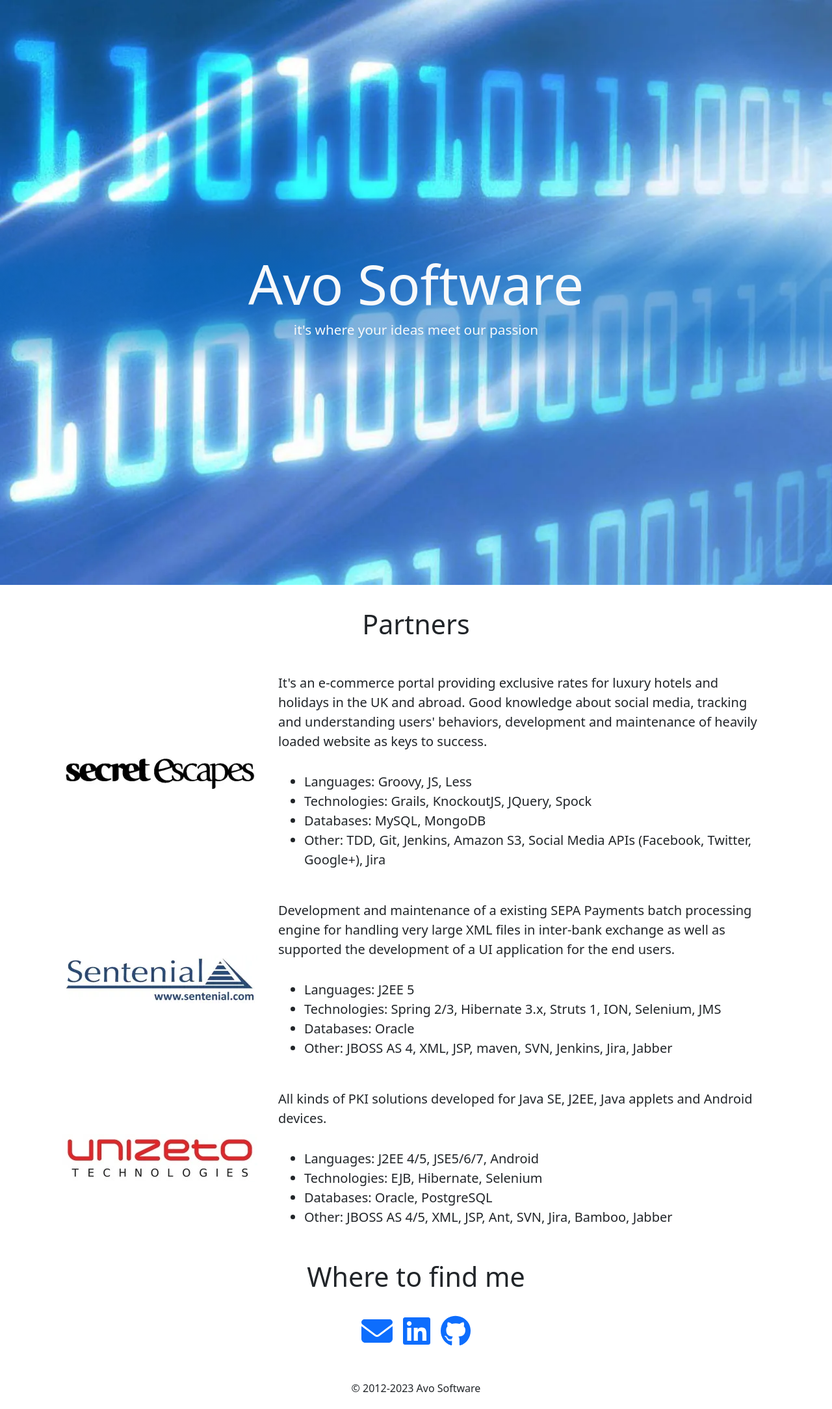
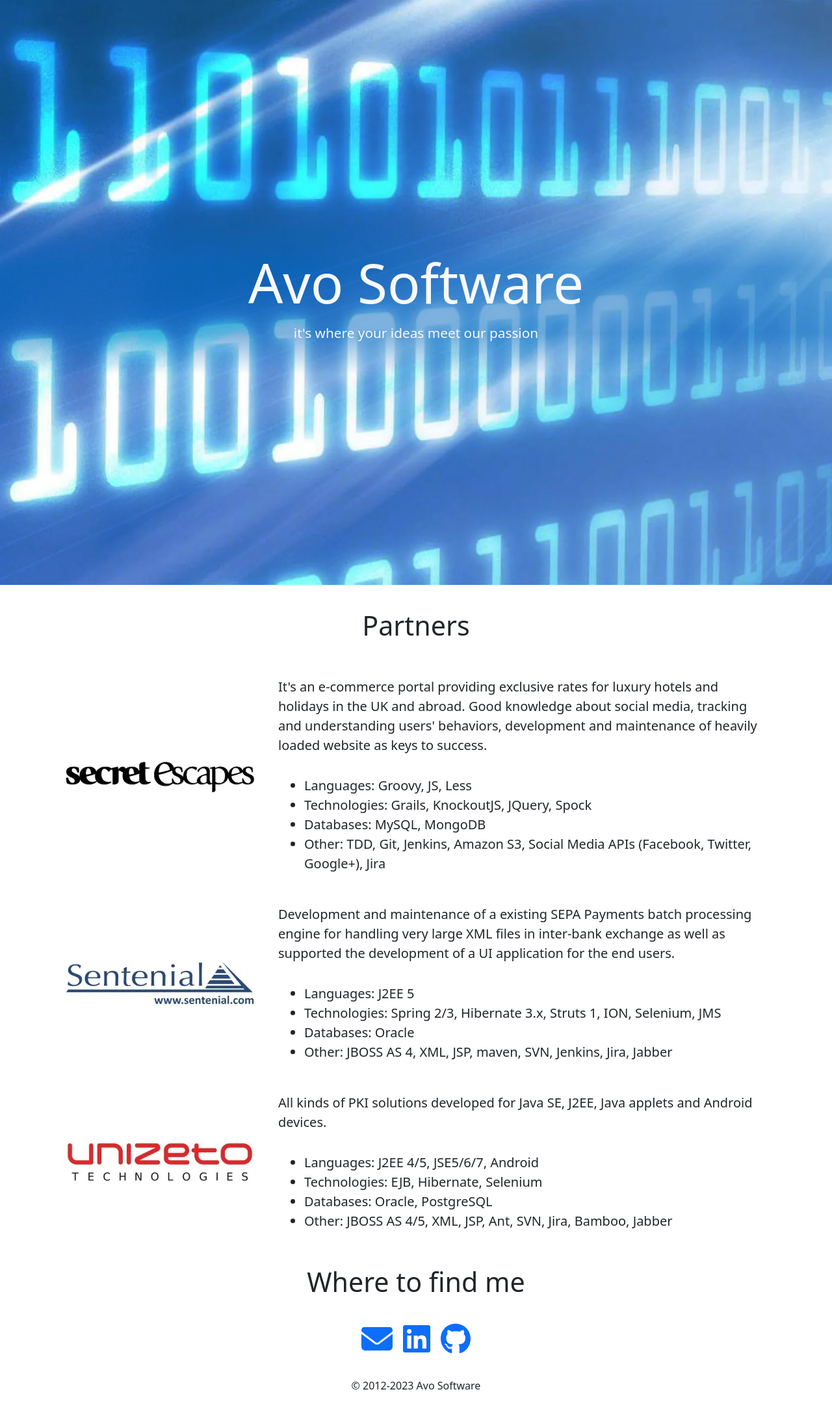
Before and after one commit to avosoftware/avosoftware.github.io, a Jekyll site: the page built from index.html, in a window 1280 px wide. Shown: the whole page at 65% size. Built offline with Jekyll 4.4.1, drawn with Linux system fonts in a browser that asks for light colours.

Commit message:
Add CSS reset and import it in styles.scss

```diff
--- /dev/null
+++ b/_sass/reset.scss
@@ -0,0 +1,78 @@
+/*
+ * https://andy-bell.co.uk/a-modern-css-reset/
+ */
+
+/* Box sizing rules */
+*,
+*::before,
+*::after {
+  box-sizing: border-box;
+}
+
+/* Remove default margin */
+body,
+h1,
+h2,
+h3,
+h4,
+p,
+figure,
+blockquote,
+dl,
+dd {
+  margin-block-end: 0;
+}
+
+/* Remove list styles on ul, ol elements with a list role, which suggests default styling will be removed */
+ul[role='list'],
+ol[role='list'] {
+  list-style: none;
+}
+
+/* Set core root defaults */
+html:focus-within {
+  scroll-behavior: smooth;
+}
+
+/* Set core body defaults */
+body {
+  min-height: 100vh;
+  text-rendering: optimizeSpeed;
+  line-height: 1.5;
+}
+
+/* A elements that don't have a class get default styles */
+a:not([class]) {
+  text-decoration-skip-ink: auto;
+}
+
+/* Make images easier to work with */
+img,
+picture {
+  max-width: 100%;
+  display: block;
+}
+
+/* Inherit fonts for inputs and buttons */
+input,
+button,
+textarea,
+select {
+  font: inherit;
+}
+
+/* Remove all animations, transitions and smooth scroll for people that prefer not to see them */
+@media (prefers-reduced-motion: reduce) {
+  html:focus-within {
+   scroll-behavior: auto;
+  }
+
+  *,
+  *::before,
+  *::after {
+    animation-duration: 0.01ms !important;
+    animation-iteration-count: 1 !important;
+    transition-duration: 0.01ms !important;
+    scroll-behavior: auto !important;
+  }
+}
--- a/assets/css/styles.scss
+++ b/assets/css/styles.scss
@@ -1,6 +1,7 @@
 ---
 ---
 
+@import "reset";
 @import "header";
 @import "main";
 @import "footer";
```
